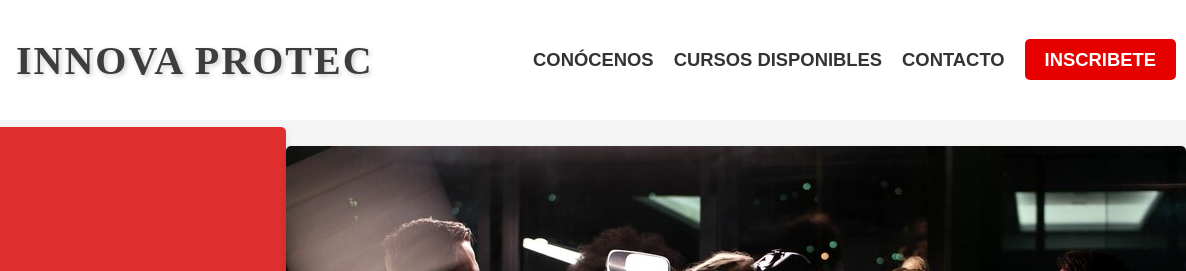
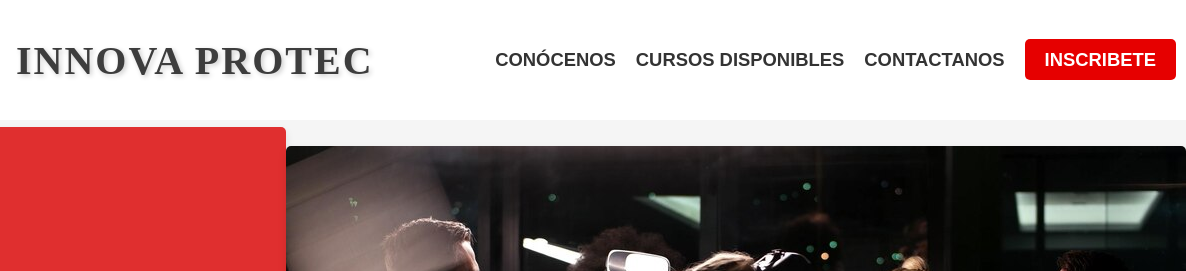
Before and after one commit to Jhulmar25/pagina, a plain HTML site: page index.html in a window 1280 px wide. Shown: the top 271 px of the page, 94-1280 px from the left. Drawn offline with Linux system fonts and the light colour scheme.

Commit message:
index.html

```diff
--- a/index.html
+++ b/index.html
@@ -224,7 +224,7 @@
             <ul>
                 <li><a href="javascript:void(0)" onclick="mostrarConocenos()">CONÓCENOS</a></li>
                 <li><a href="javascript:void(0)" onclick="mostrarCursosDisponibles()">CURSOS DISPONIBLES</a></li>
-                <li><a href="javascript:void(0)" onclick="mostrarSeccion('contactanos')">CONTACTO</a></li>
+                <li><a href="javascript:void(0)" onclick="mostrarSeccion('contactanos')">CONTACTANOS</a></li>
 
                 <li><a href="javascript:void(0)" class="btn" onclick="mostrarSeccion('inscribete')">INSCRIBETE</a></li>
 
```
